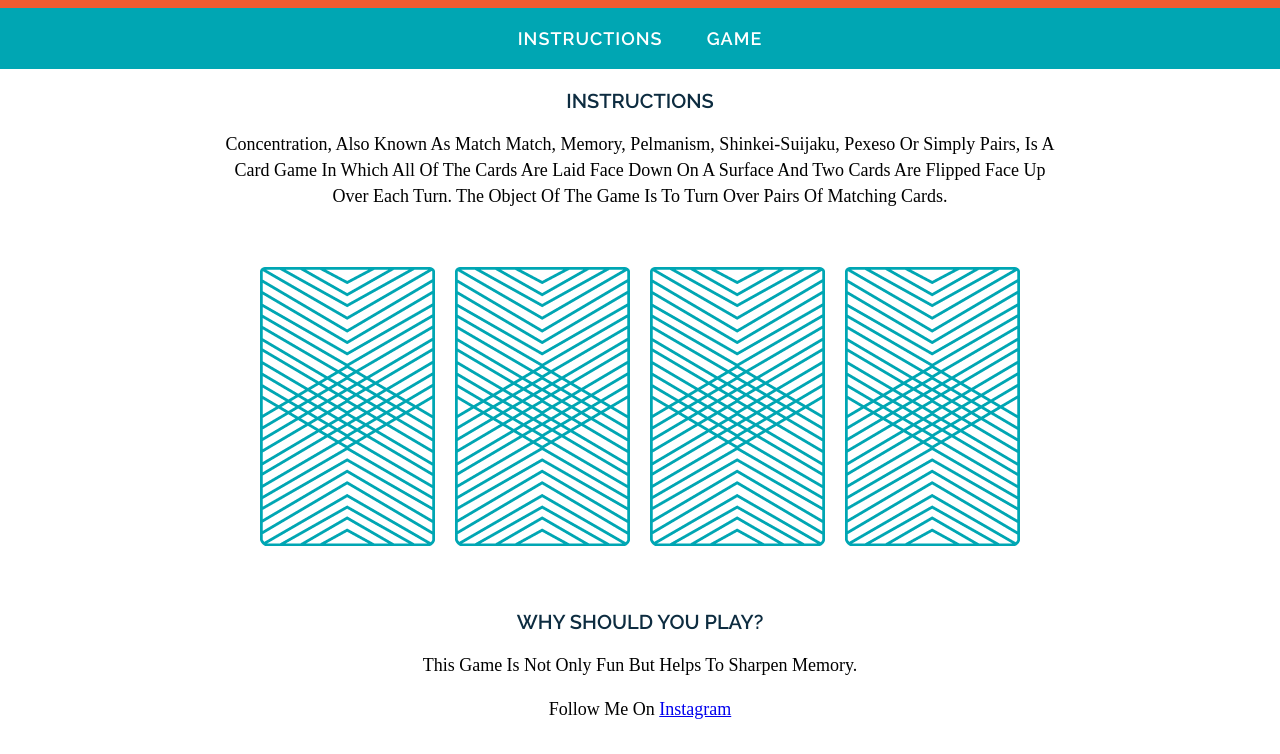
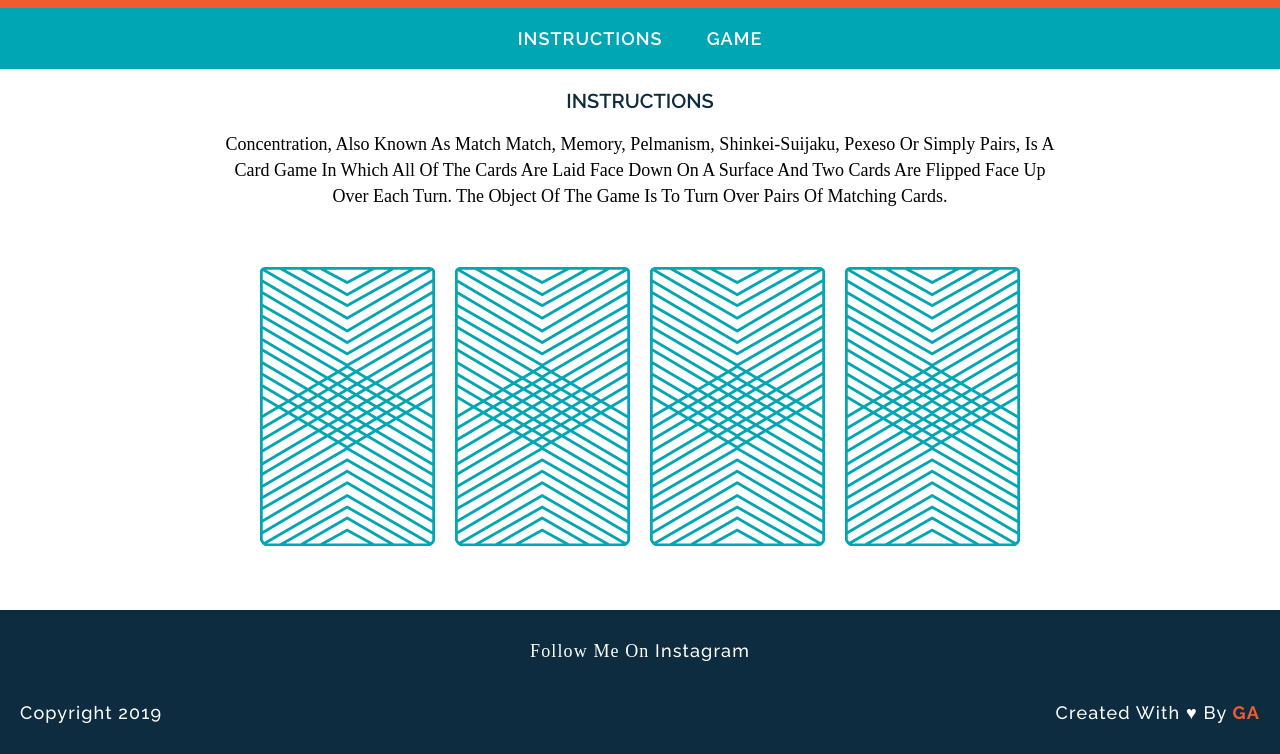
Before and after one commit to GopherEverett/wdi-fundamentals-memorygame, a plain HTML site: page memory_game/index.html in a window 1280 px wide. Shown: the part 105-859 px from the top of the page. Drawn offline with Linux system fonts and the light colour scheme; a web font is replaced by a local one.

Commit message:
added footer styling and in page links

```diff
--- a/memory_game/css/style.css
+++ b/memory_game/css/style.css
@@ -47,3 +47,44 @@ main {
 img {
 	margin: 40px 8px;
 }
+footer {
+	text-transform: uppercase;
+	padding: 10px 20px;
+	background: #0D2c40;
+	color: white;
+	font-size: 14px;
+	letter-spacing: .08em;
+	font-weight: 500;
+}
+.insta {
+	text-decoration: none;
+	color: white;
+	font-family: "Raleway", sans-serif;
+
+}
+.copyright {
+	font-family: "Raleway", sans-serif;
+	float: left;
+}
+.message {
+	font-family: "Raleway", sans-serif;
+	float: right;
+}
+.clearfix:after {
+	visibility: hidden;
+	display: block;
+	content: " ";
+	clear: both;
+	height: 0;
+	font-size: 0;
+}
+.name {
+	color: #F15B31;
+	font-weight: 700;
+}
+a {
+	border-bottom: 2px solid transparent;
+}
+a:hover {
+	border-bottom: 2px solid white;
+}
--- a/memory_game/index.html
+++ b/memory_game/index.html
@@ -10,22 +10,22 @@
 		<h1>Memory Game</h1>
     </header>
 	<nav>
-		<a href="#" class="instructions">Instructions</a> <a href="#" class="game">Game</a>
+		<a href="#instructions" class="instructions">Instructions</a> <a href="#game" class="game">Game</a>
 	</nav>
 	<main>
-		<h2>Instructions</h2>
+		<h2 id="instructions">Instructions</h2>
 		<p class="description">Concentration, also known as Match Match, Memory, Pelmanism, Shinkei-suijaku, Pexeso or simply Pairs, is a card game in which all of the cards are laid face down on a surface and two cards are flipped face up over each turn. The object of the game is to turn over pairs of matching cards.</p>
-	<div>
+	<div id="game">
 		<img src="images/back.png" alt="Quenn of Diamonds">
 		<img src="images/back.png" alt="Queen of Hearts">
 		<img src="images/back.png" alt="King of Diamonds">
 		<img src="images/back.png" alt="King of Hearts">
 	</div>
     </main>
-	<footer>
-	  <h2>Why Should You Play?</h2>
-	  <p>This game is not only fun but helps to sharpen memory.</p>
-	  <p>Follow me on <a href="https://www.instagram.com/gophereverett/">Instagram</a></p>
+	<footer class="clearfix">
+	  <p>Follow me on <a href="https://www.instagram.com/gophereverett/" class="insta">Instagram</a></p>
+	  <p class="copyright">Copyright 2019</p>
+	  <p class="message">Created with &hearts; by <span class="name">GA</span>
     </footer>
 </body>
 </html>
```
